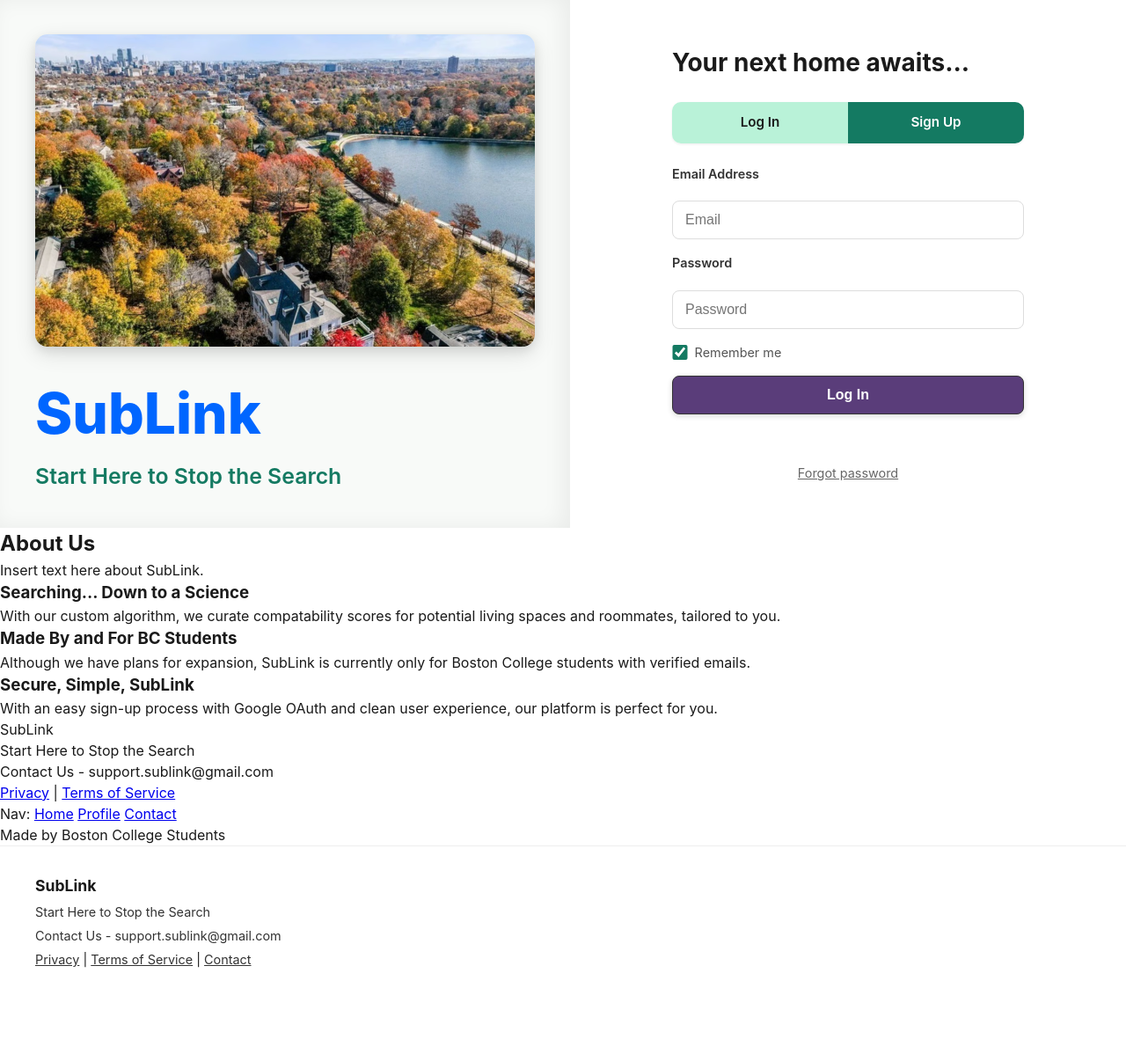
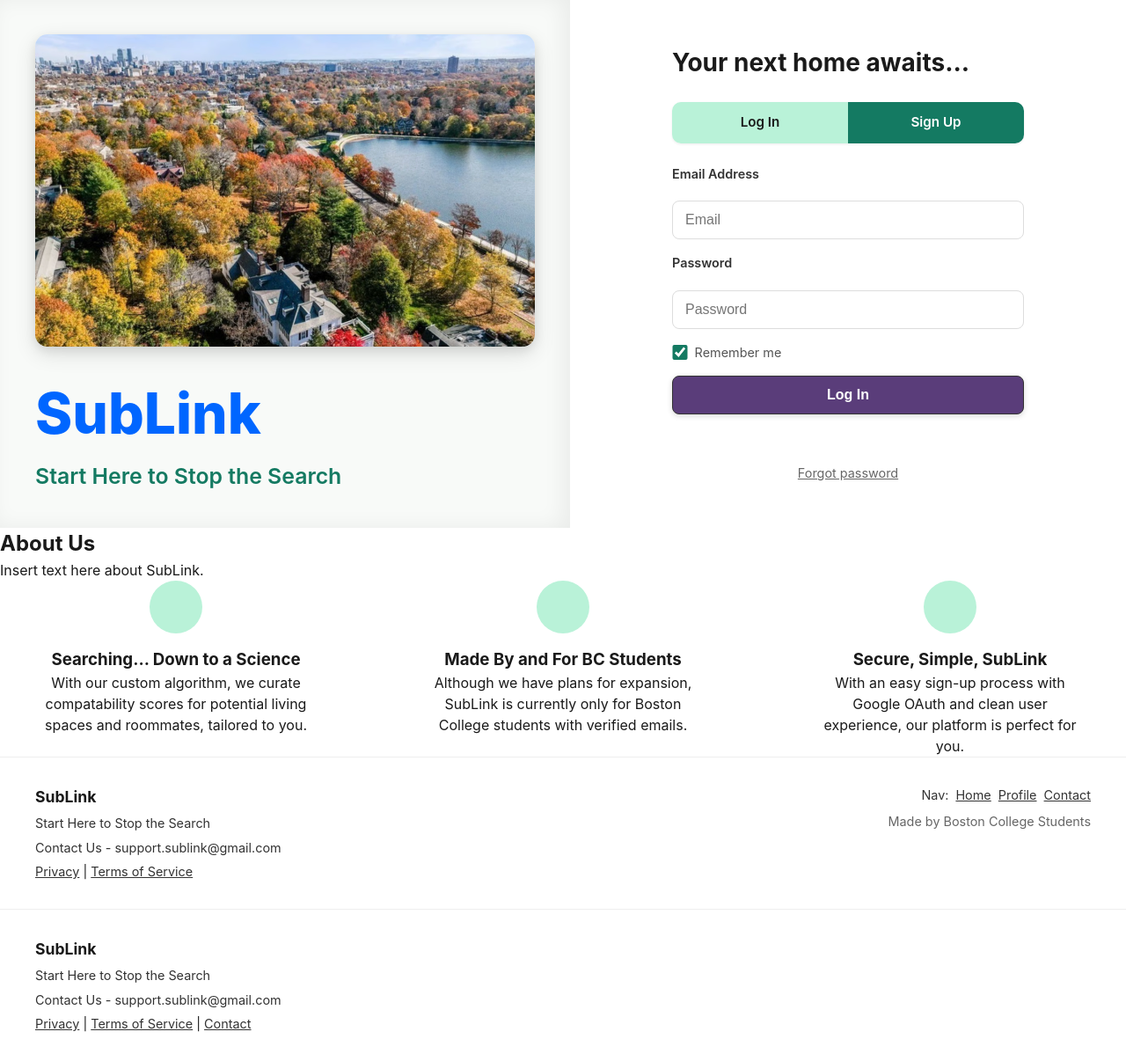
Before and after one commit to CSCI3356-Spring2026/SWE-Dream-Team, a Django app: page / in a window 1280 px wide. Shown: the part 91-1297 px from the top of the page at 88% size. Before the commit the page ends 1191 px from the top, so only its background shows below. Run offline with Django 5.2, Linux system fonts and the light colour scheme; some libraries are stand-ins or nearby versions.

Commit message:
Structure featuers for About Us section to be in horizontal row

```diff
--- a/django/landing_page/static/landing_page/style.css
+++ b/django/landing_page/static/landing_page/style.css
@@ -273,3 +273,109 @@ html {
 .forgot-link:hover {
     color: #333;
 }
+
+/* ----- Footer ----- */
+.landing-footer {
+    background: #fff;
+    border-top: 1px solid #eee;
+    padding: 2rem 24px;
+    flex-shrink: 0;
+}
+
+.landing-footer__inner {
+    max-width: 1200px;
+    margin: 0 auto;
+    display: flex;
+    flex-wrap: wrap;
+    justify-content: space-between;
+    gap: 2rem;
+}
+
+.landing-footer__left {
+    display: flex;
+    flex-direction: column;
+    gap: 0.35rem;
+}
+
+.landing-footer__brand {
+    font-weight: 700;
+    font-size: 1.1rem;
+    color: #1a1a1a;
+    margin: 0;
+}
+
+.landing-footer__tagline {
+    font-size: 0.9rem;
+    color: #333;
+    margin: 0;
+}
+
+.landing-footer__contact {
+    font-size: 0.9rem;
+    color: #333;
+    margin: 0;
+}
+
+.landing-footer__legal {
+    margin: 0;
+    font-size: 0.9rem;
+}
+
+.landing-footer__legal a {
+    color: #333;
+    text-decoration: underline;
+}
+
+.landing-footer__right {
+    text-align: right;
+}
+
+.landing-footer__nav {
+    margin: 0 0 0.5rem;
+    font-size: 0.9rem;
+    color: #333;
+}
+
+.landing-footer__nav a {
+    color: #333;
+    text-decoration: underline;
+    margin-left: 0.25rem;
+}
+
+.landing-footer__credit {
+    margin: 0;
+    font-size: 0.9rem;
+    color: #666;
+}
+
+.about-features {
+    display: flex;
+    justify-content: space-between;
+    align-items: flex-start;
+    gap: 40px;
+}
+
+.feature {
+    flex: 1;
+    text-align: center;
+    max-width: 300px;
+    margin: 0 auto;
+}
+
+.feature-icon {
+    width: 60px;
+    height: 60px;
+    margin: 0 auto 16px;
+    border-radius: 50%;
+    background-color: var(--color-accent-green);
+    display: flex;
+    align-items: center;
+    justify-content: center;
+}
+
+@media (max-width: 900px) {
+    .about-features {
+        flex-direction: column;
+        align-items: center;
+    }
+}
--- a/django/landing_page/templates/landing_page/landing.html
+++ b/django/landing_page/templates/landing_page/landing.html
@@ -110,16 +110,19 @@ SubLink - Landing Page
 
         <div class = "about-features">
             <div class = "feature">
+                <div class = "feature-icon"></div>
                 <h3>Searching... Down to a Science</h3>
                 <p>With our custom algorithm, we curate compatability scores for potential living spaces and roommates, tailored to you.</p>
             </div>
 
             <div class = "feature">
+                <div class = "feature-icon"></div>
                 <h3>Made By and For BC Students</h3>
                 <p>Although we have plans for expansion, SubLink is currently only for Boston College students with verified emails.</p>
             </div>
 
             <div class = "feature">
+                <div class = "feature-icon"></div>
                 <h3>Secure, Simple, SubLink</h3>
                 <p>With an easy sign-up process with Google OAuth and clean user experience, our platform is perfect for you.</p>
             </div>
```
